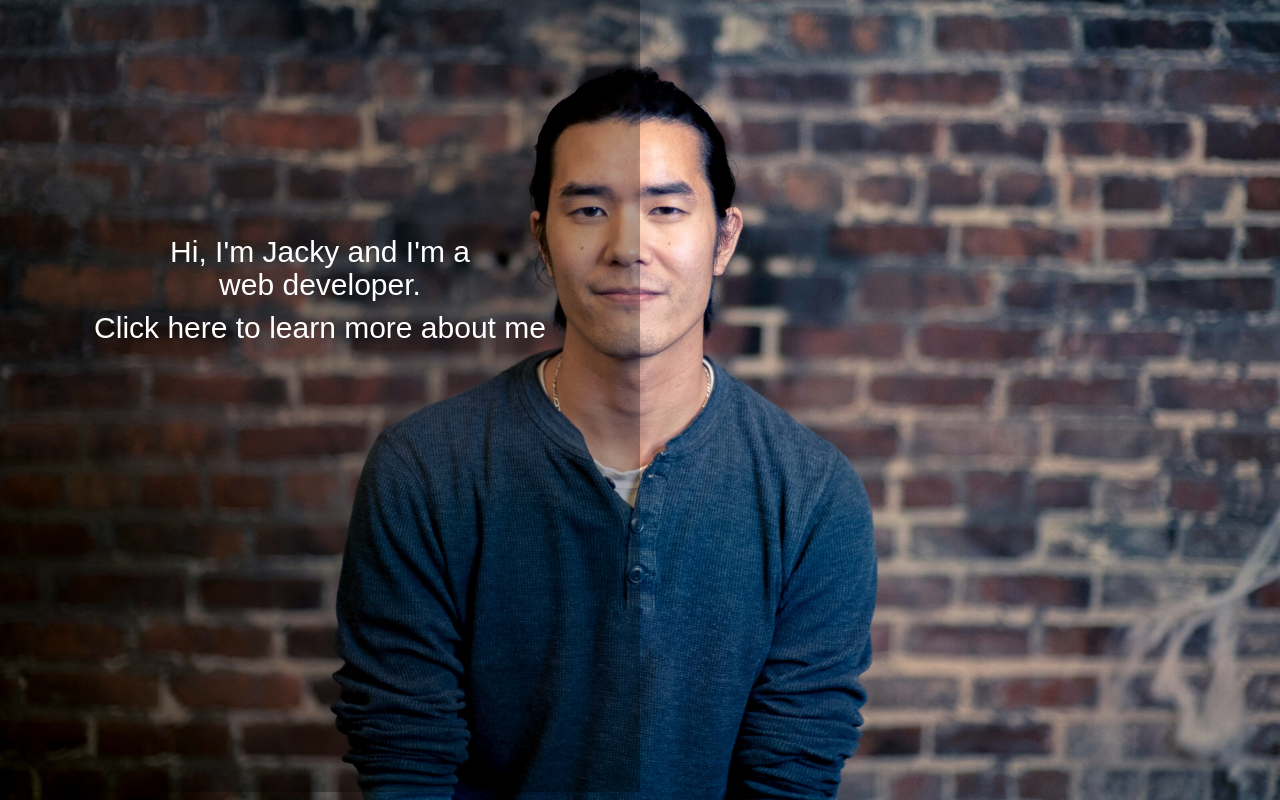
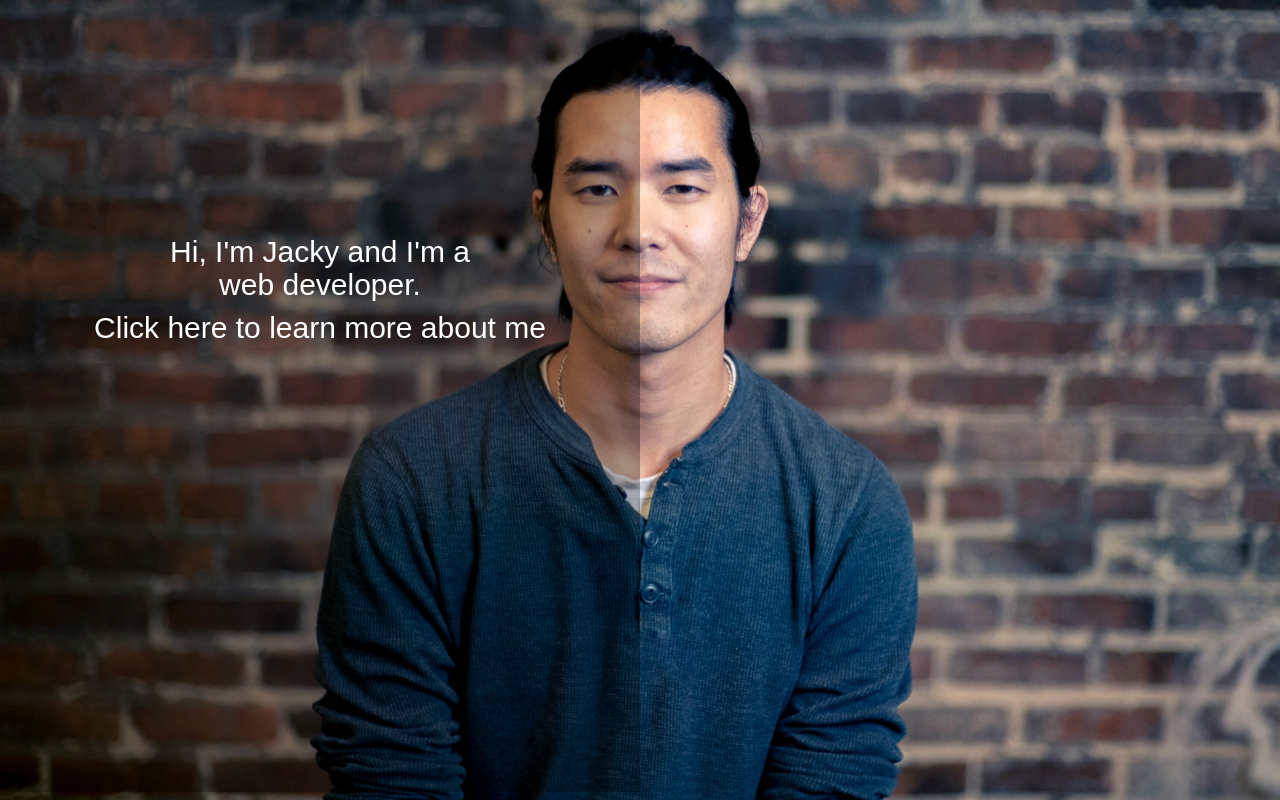
Before and after one commit to madebymak/2017-portfolio, a React (Create React App) app: page / in a window 1280 px wide. Built offline with nearby package versions, Linux system fonts and the light colour scheme.

Commit message:
Cropped background image to be more centered.

```diff
--- a/src/App.css
+++ b/src/App.css
@@ -1,5 +1,5 @@
 .App {
-  background: url("./img/IMG_3137.JPG") no-repeat center fixed;
+  background: url("./img/IMG_3137_1.jpg") no-repeat center fixed;
   background-size: cover;
   color: white;
   height: 100vh;
```
Also changed, not shown: src/img/IMG_3137_1.jpg (added).
